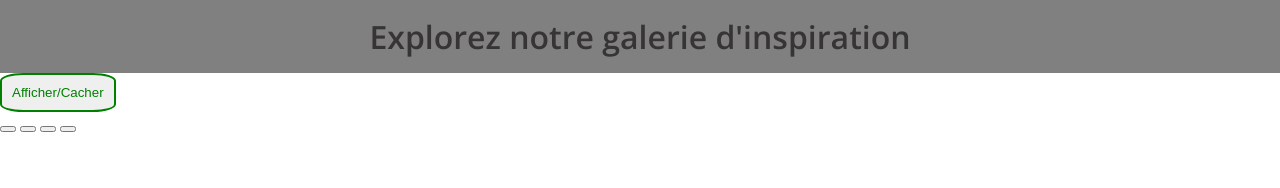
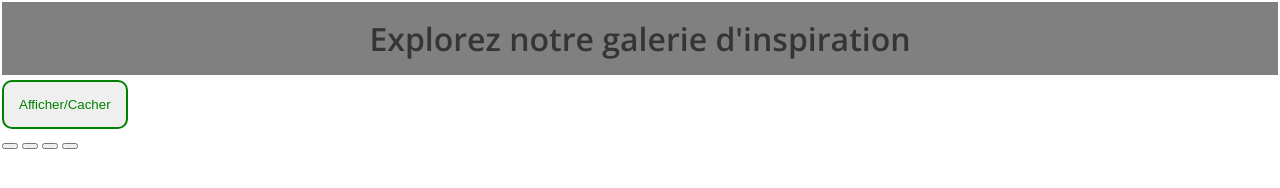
Before and after one commit to Azdarkx/Carrousell, a plain HTML site: page index.html in a window 1280 px wide. Drawn offline with nearby package versions, Linux system fonts and the light colour scheme.

Commit message:
1.7 ALM CSS modif button #show

```diff
--- a/style.css
+++ b/style.css
@@ -28,7 +28,8 @@ le texte alternatif décrit ce que l'on voit. Les deux sont différents.
 
 body{
     font-family: "Open Sans", sans-serif;
-    margin: 0;
+    margin: 2px;
+
 
 }
 
@@ -46,8 +47,9 @@ header h1{
 #show {
     border: solid green 2px;
     color: green;
-    border-radius: 20%;
-    padding: 10px;
+    border-radius: 10px;
+    padding: 15px;
+    margin-top: 5px;
 }
 
 img {
```
